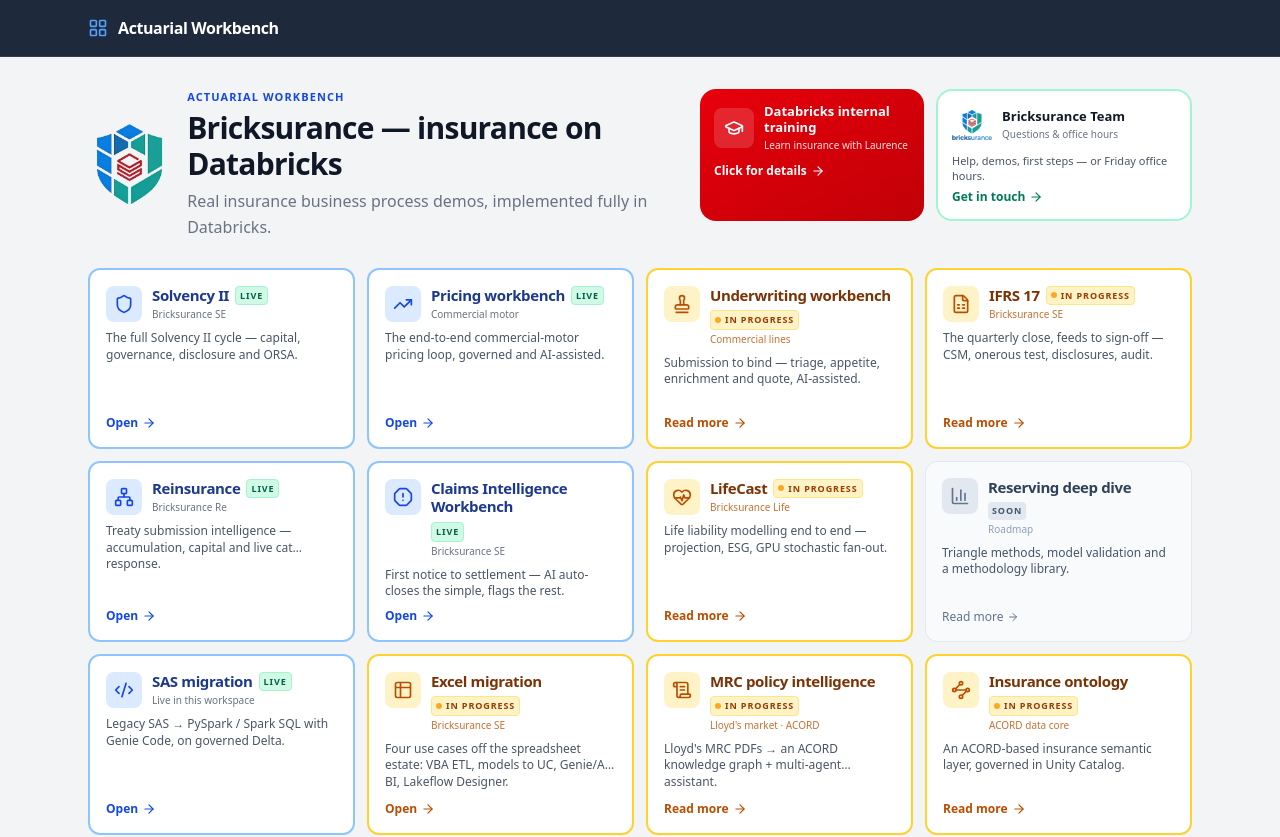
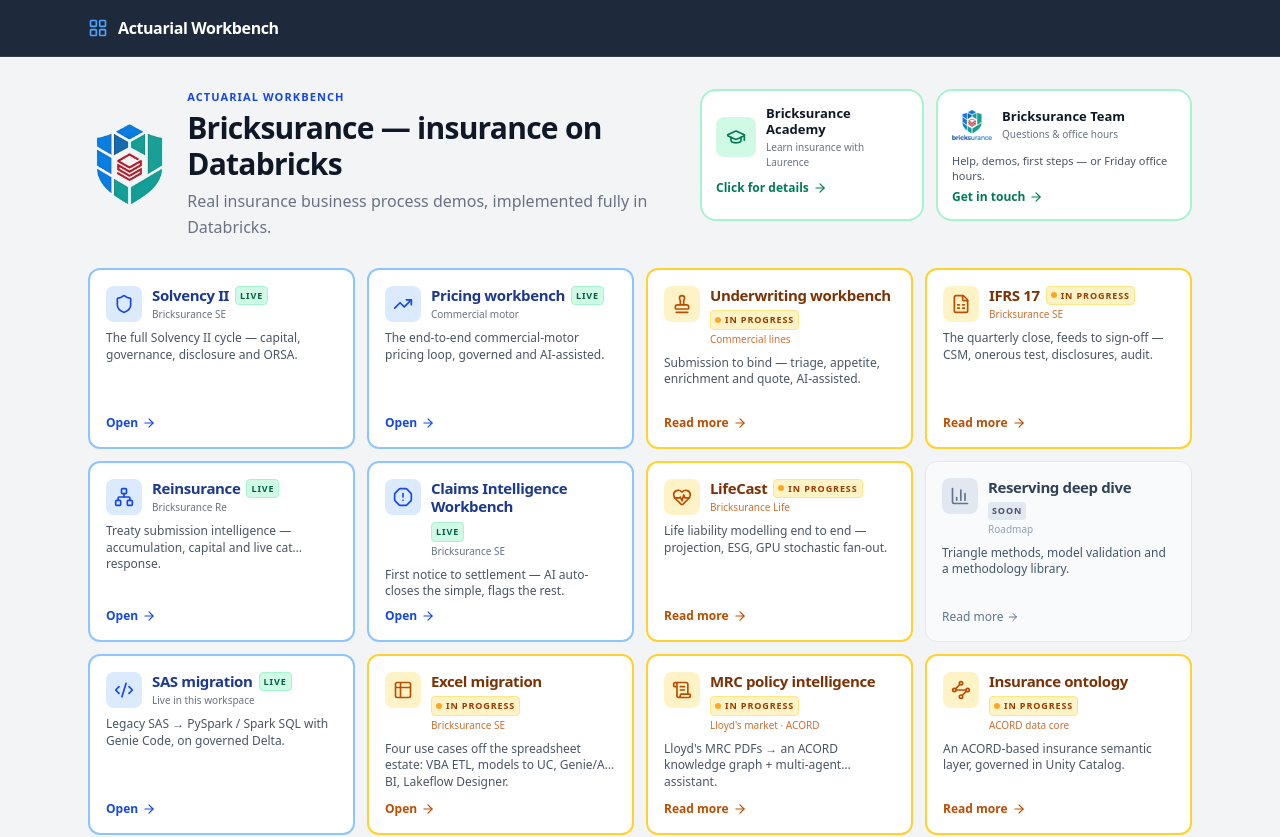
Before and after one commit to wryszka/actuarial-workbench, a React (Vite) app in the folder src/app/frontend/: page / in a window 1280 px wide. Shown: the top 837 px of the page. Built offline with nearby package versions, Linux system fonts and the light colour scheme; no server answers.

Commit message:
Rename training tile to Bricksurance Academy; white/green styling
Co-authored-by: Isaac

```diff
--- a/src/app/frontend/src/pages/Workbench.tsx
+++ b/src/app/frontend/src/pages/Workbench.tsx
@@ -58,17 +58,17 @@ export default function Workbench() {
         <div className="flex gap-3 shrink-0 flex-wrap">
           <a href="https://docs.google.com/presentation/d/1u6wyShLPEq8a6hcYC3dCr904GwQ6V7NYtJVUCZGFWzE/edit"
             target="_blank" rel="noopener noreferrer"
-            className="w-56 bg-gradient-to-br from-red-600 to-red-700 text-white rounded-2xl p-3.5 hover:from-red-500 hover:to-red-600 hover:shadow-lg hover:shadow-red-200 transition-all flex flex-col group">
+            className="w-56 bg-white border-2 border-emerald-200 rounded-2xl p-3.5 hover:border-emerald-300 hover:shadow-lg hover:shadow-emerald-100 transition-all flex flex-col group">
             <div className="flex items-center gap-2.5">
-              <div className="w-10 h-10 rounded-lg bg-white/15 flex items-center justify-center shrink-0">
-                <GraduationCap className="w-5 h-5 text-white" />
+              <div className="w-10 h-10 rounded-lg bg-emerald-100 flex items-center justify-center shrink-0">
+                <GraduationCap className="w-5 h-5 text-emerald-700" />
               </div>
               <div className="min-w-0">
-                <div className="text-[13px] font-bold leading-tight">Databricks internal training</div>
-                <div className="text-[10px] text-red-100 mt-0.5">Learn insurance with Laurence</div>
+                <div className="text-[13px] font-bold text-gray-900 leading-tight">Bricksurance Academy</div>
+                <div className="text-[10px] text-gray-500 mt-0.5">Learn insurance with Laurence</div>
               </div>
             </div>
-            <div className="mt-2.5 inline-flex items-center gap-1 text-xs font-bold text-white">
+            <div className="mt-2.5 inline-flex items-center gap-1 text-xs font-bold text-emerald-700">
               Click for details <ArrowRight className="w-3.5 h-3.5 group-hover:translate-x-1 transition-transform" />
             </div>
           </a>
```
